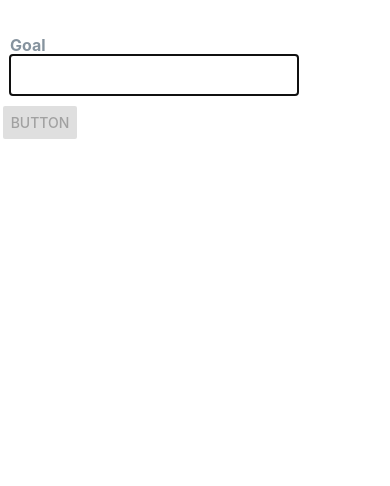
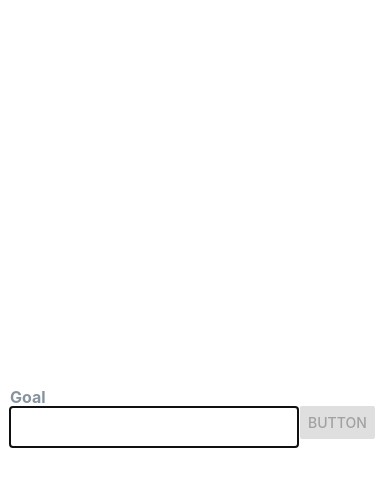
Before and after one commit to jon-cron/RNCourse, a React Native app: screen / in a window 390 px wide. Both pictures are taken after a click on the button "ADD GOAL". Shown: the top 486 px of the page. Built offline with nearby package versions, Linux system fonts and the light colour scheme.

Commit message:
push style

```diff
--- a/App.js
+++ b/App.js
@@ -17,6 +17,7 @@ export default function App() {
       ...currentGoals,
       { text: title, id: Math.random().toString() },
     ]);
+    toggleModal();
   };
   // NOTE I will get some coding done later
   return (
--- a/src/components/GoalInput.js
+++ b/src/components/GoalInput.js
@@ -18,7 +18,12 @@ const GoalInput = ({ addGoal, modalVisible }) => {
   return (
     <Modal visible={modalVisible} animationType="slide">
       <View style={styles.container}>
-        <Input label="Goal" onChangeText={setTitle} value={title} />
+        <Input
+          label="Goal"
+          onChangeText={setTitle}
+          value={title}
+          style={styles.inputStyle}
+        />
         {title === "" ? (
           <Button title="button" disabled />
         ) : (
@@ -31,13 +36,16 @@ const GoalInput = ({ addGoal, modalVisible }) => {
 
 const styles = StyleSheet.create({
   container: {
-    width: 80,
-    display: "flex",
+    flex: 1,
+    width: 300,
+    flexDirection: "row",
+    alignContent: "center",
     backgroundColor: "#fff",
     alignItems: "center",
     marginVertical: 35,
     // justifyContent: "center",
   },
+  inputStyle: {},
 });
 
 export default GoalInput;
```
